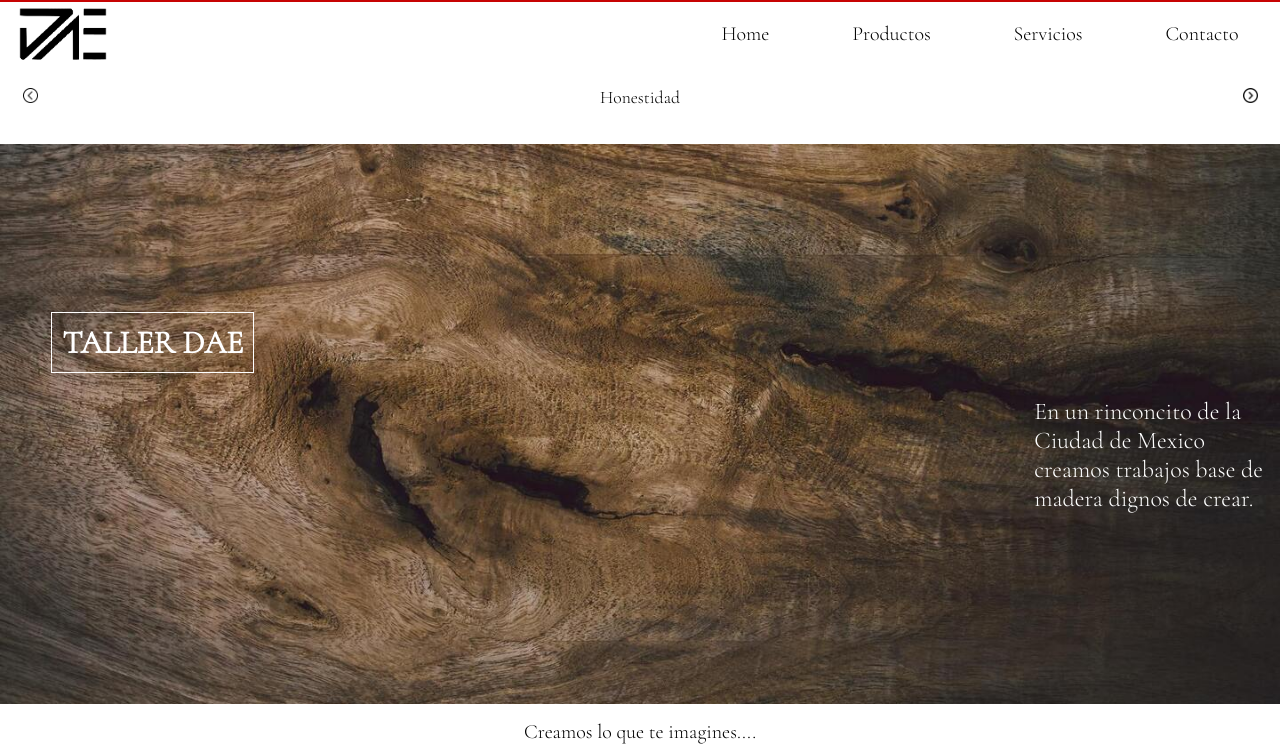
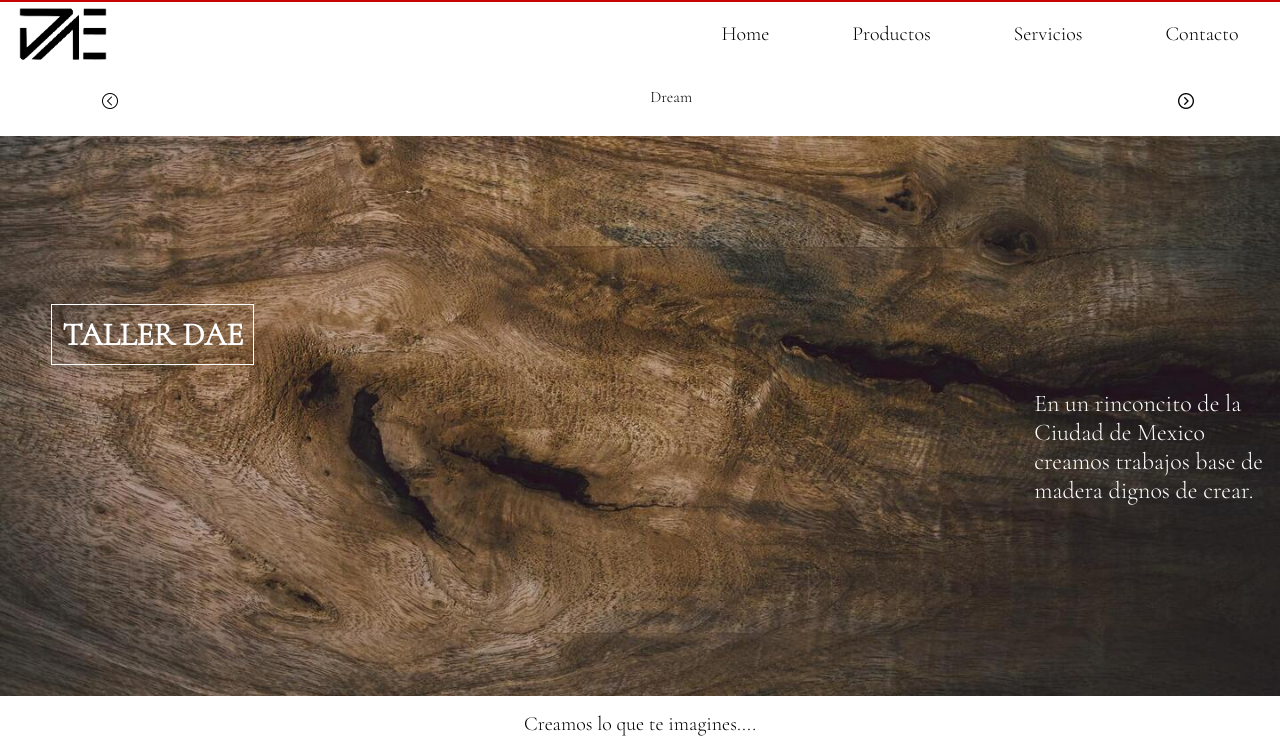
Before and after one commit to emmanuel-a-g/cdmx, a Next.js app: page / in a window 1280 px wide. Shown: the top 750 px of the page. Built offline with nearby package versions, Linux system fonts and the light colour scheme.

Commit message:
new and improved carousel

```diff
--- a/components/layout/layout.module.css
+++ b/components/layout/layout.module.css
@@ -4,7 +4,7 @@
   position: relative;
 }
 .mainPage {
-  padding-top: 18vh;
+  padding-top: 17vh;
 }
 @media only screen and (max-width: 900px) {
   .main {
--- a/components/layout/topWrapper.js
+++ b/components/layout/topWrapper.js
@@ -1,11 +1,17 @@
 import Navigation from "./navigation";
-import Quote from "./quote";
+import Carousel, { CarouselItem } from "../utils/carousel";
 import styles from "./topWrapper.module.css";
+
 function TopWrapper() {
   return (
     <div className={styles.topWrapper}>
       <Navigation />
-      <Quote />
+      <Carousel>
+        <CarouselItem>Inspire</CarouselItem>
+        <CarouselItem>Dream</CarouselItem>
+        <CarouselItem>Innovate</CarouselItem>
+        <CarouselItem>Execute</CarouselItem>
+      </Carousel>
     </div>
   );
 }
--- /dev/null
+++ b/components/utils/carousel.js
@@ -0,0 +1,75 @@
+import styles from "./carousel.module.css";
+import React from "react";
+import { useState, useEffect } from "react";
+
+export function CarouselItem({ children, width }) {
+  return (
+    <div className={styles.carouselItem} style={{ width: width }}>
+      {children}
+    </div>
+  );
+}
+//indicators
+// <div className={styles.indicators}>
+// {React.Children.map(children, (child, idx) => {
+//   return (
+//     <button
+//       className={`${idx === index ? styles.active : "" }`}
+//       onClick={() => updateIndex(idx)}
+//     >
+//       {idx + 1}
+//     </button>
+//   );
+// })}
+// </div>
+function Carousel({ children }) {
+  const [index, setIndex] = useState(0);
+
+  useEffect(() => {
+    const timer = setInterval(() => {
+      next();
+    }, 6000);
+    return () => clearInterval(timer);
+}, [index]);
+
+  const updateIndex = (newIndex) => {
+    if (index < 0) {
+      newIndex = React.Children.count(children) - 1;
+    } else if (newIndex >= React.Children.count(children)) {
+      newIndex = 0;
+    }
+    setIndex(newIndex);
+  };
+  const prev = () => {
+    updateIndex(index - 1);
+  };
+  const next = () => {
+    updateIndex(index + 1);
+  };
+
+  //removing indicators
+  return (
+    <div className={styles.carousel}>
+      <div
+        className={styles.inner}
+        style={{ transform: `translateX(-${index * 100}%)` }}
+      >
+        {React.Children.map(children, (child, index) => {
+          return React.cloneElement(child, { width: "100%" });
+        })}
+      </div>
+      <button className={styles.prev} onClick={prev}>
+        <img src="./left.png" alt="left arrow" width="16px" height="16px" />
+      </button>
+      <button className={styles.next} onClick={next}>
+        <img src="./right.png" alt="right arrow" width="16px" height="16px" />
+      </button>
+    </div>
+  );
+}
+//carousel hidden overflow container
+//we move div inner to show each item according to place
+//#1 item to show: transform: translateX(0%)
+//#2 visible, div.inner will have transform: translateX(-100%)
+//#3 visible, transform: translateX(-200%)
+export default Carousel;
--- /dev/null
+++ b/components/utils/carousel.module.css
@@ -0,0 +1,48 @@
+.carousel {
+  overflow: hidden;
+  background-color: white;
+  position: relative;
+  min-height: 8vh;
+}
+.inner {
+  white-space: nowrap;
+  transition: transform 0.5s;
+}
+.carouselItem {
+  display: inline-flex;
+  align-items: center;
+  justify-content: center;
+  height: 8vh;
+}
+/* .indicators {
+  position: absolute;
+  width: 100%;
+  height: 100%;
+  background-color: aqua;
+} */
+/* .indicators > button {
+  margin: 0px 5px;
+} */
+.active {
+  background-color: var(--color-tron);
+  color: white;
+}
+.prev {
+  all: unset;
+  position: absolute;
+  left: 8vw;
+  top: 3.5vh;
+}
+.prev:hover {
+  cursor: pointer;
+}
+.next {
+  all: unset;
+  position: absolute;
+  left: 92vw;
+  top: 3.5vh;
+  /* transform: translateY(-90%); */
+}
+.next:hover {
+  cursor: pointer;
+}
--- a/pages/_app.js
+++ b/pages/_app.js
@@ -1,7 +1,7 @@
 import { ContextProvider } from "../components/context/myContext";
 import Layout from "../components/layout/layout";
 import "../styles/index.css";
-import Head  from "next/head";
+import Head from "next/head";
 
 function MyApp({ Component, pageProps }) {
   return (
@@ -10,6 +10,10 @@ function MyApp({ Component, pageProps }) {
         <Head>
           <meta charSet="UTF-8" />
           <link rel="icon" href="/favicon5.png" />
+          <meta
+            name="description"
+            content="DAE Wood Shop located in a corner of Mexico City, offers artisan grade products for decor and daily living."
+          />
         </Head>
         <Component {...pageProps} />
       </Layout>
```
